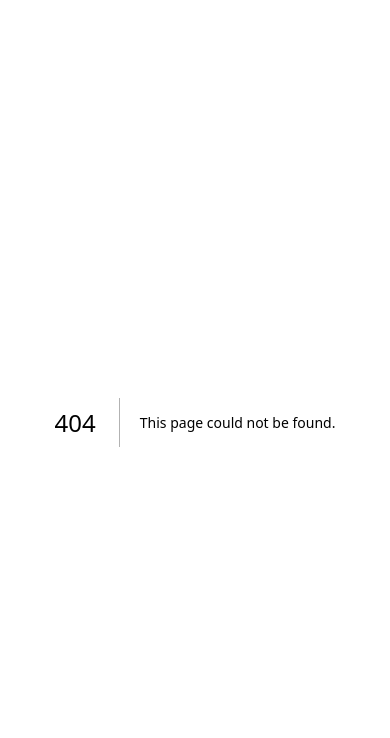
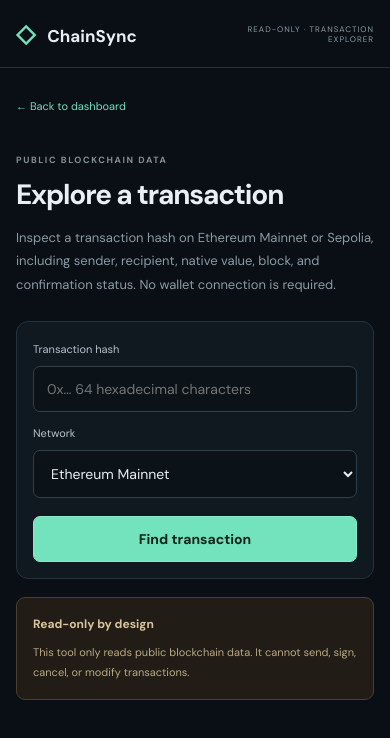
Before and after one commit to RichbloodTech001/ChainSync-Platform, a Next.js app: page /transaction-check in a window 390 px wide. Before the commit this address had no page. Shown: the top 738 px of the page. Built offline with nearby package versions, Linux system fonts and the light colour scheme.

Commit message:
Add responsive transaction explorer page

```diff
--- /dev/null
+++ b/app/transaction-check/page.tsx
@@ -0,0 +1,69 @@
+"use client";
+
+import { FormEvent, useState } from "react";
+
+type TransactionResult = {
+  hash: string; network: string; chainId: number; from: string; to: string | null;
+  value: string; nativeCurrency: string; nonce: number; gas: string; gasPrice: string | null;
+  transactionBlock: string | null; observedBlock: string; timestamp: string | null;
+  status: string; confirmations: number; fetchedAt: string; readOnly: boolean;
+};
+
+const short = (value: string | null) => value ? `${value.slice(0, 12)}…${value.slice(-8)}` : "Contract creation / not available";
+
+export default function TransactionCheckPage() {
+  const [hash, setHash] = useState("");
+  const [network, setNetwork] = useState("ethereum");
+  const [result, setResult] = useState<TransactionResult | null>(null);
+  const [error, setError] = useState("");
+  const [loading, setLoading] = useState(false);
+
+  async function lookup(event: FormEvent<HTMLFormElement>) {
+    event.preventDefault(); setError(""); setResult(null); setLoading(true);
+    try {
+      const params = new URLSearchParams({ hash: hash.trim(), network });
+      const response = await fetch(`/api/transaction?${params.toString()}`, { cache: "no-store" });
+      const payload = await response.json();
+      if (!response.ok) throw new Error(payload.error || "Unable to look up transaction.");
+      setResult(payload as TransactionResult);
+    } catch (err) {
+      setError(err instanceof Error ? err.message : "Request failed. Please try again.");
+    } finally { setLoading(false); }
+  }
+
+  const statusLabel = (status: string) => status === "success" ? "Confirmed · Success" : status === "reverted" ? "Confirmed · Reverted" : status === "pending" ? "Pending" : "Receipt unavailable";
+  return <main className="check-shell">
+    <header className="check-header"><a href="/" className="check-brand"><span>◇</span> ChainSync</a><span className="check-mode">READ-ONLY · TRANSACTION EXPLORER</span></header>
+    <section className="check-content">
+      <a className="back-link" href="/">← Back to dashboard</a>
+      <p className="eyebrow">PUBLIC BLOCKCHAIN DATA</p>
+      <h1>Explore a transaction</h1>
+      <p className="check-lead">Inspect a transaction hash on Ethereum Mainnet or Sepolia, including sender, recipient, native value, block, and confirmation status. No wallet connection is required.</p>
+      <form className="check-form" onSubmit={lookup}>
+        <label htmlFor="tx-hash">Transaction hash</label>
+        <input id="tx-hash" value={hash} onChange={e => setHash(e.target.value)} placeholder="0x… 64 hexadecimal characters" autoComplete="off" spellCheck={false} required />
+        <label htmlFor="tx-network">Network</label>
+        <select id="tx-network" value={network} onChange={e => setNetwork(e.target.value)}><option value="ethereum">Ethereum Mainnet</option><option value="sepolia">Sepolia Testnet</option></select>
+        <button type="submit" disabled={loading}>{loading ? "Searching blockchain…" : "Find transaction"}</button>
+      </form>
+      {error && <div className="check-error" role="alert">{error}</div>}
+      {result && <section className="balance-result" aria-live="polite">
+        <p className="eyebrow">TRANSACTION STATUS</p><h2>{statusLabel(result.status)}</h2>
+        <dl>
+          <div><dt>Native value</dt><dd>{Number(result.value).toLocaleString(undefined, { maximumFractionDigits: 8 })} {result.nativeCurrency}</dd></div>
+          <div><dt>Network / chain ID</dt><dd>{result.network === "ethereum" ? "Ethereum Mainnet" : "Sepolia"} · {result.chainId}</dd></div>
+          <div><dt>From</dt><dd title={result.from}>{short(result.from)}</dd></div>
+          <div><dt>To</dt><dd title={result.to ?? ""}>{short(result.to)}</dd></div>
+          <div><dt>Transaction block</dt><dd>{result.transactionBlock ?? "Not mined yet"}</dd></div>
+          <div><dt>Confirmations</dt><dd>{result.confirmations.toLocaleString()}</dd></div>
+          <div><dt>Nonce</dt><dd>{result.nonce}</dd></div>
+          <div><dt>Gas limit</dt><dd>{Number(result.gas).toLocaleString()}</dd></div>
+          <div><dt>Block timestamp</dt><dd>{result.timestamp ? new Date(result.timestamp).toLocaleString() : "Pending"}</dd></div>
+        </dl>
+        <p className="result-address">{result.hash}</p>
+        <p className="result-note">Transaction status is read from the selected public RPC. “Receipt unavailable” does not mean success; retry after the provider responds.</p>
+      </section>}
+      <aside className="check-safety"><strong>Read-only by design</strong><p>This tool only reads public blockchain data. It cannot send, sign, cancel, or modify transactions.</p></aside>
+    </section>
+  </main>;
+}
```
